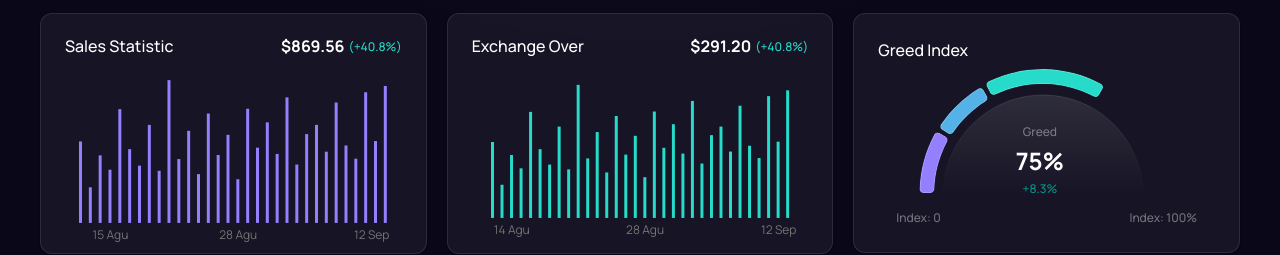
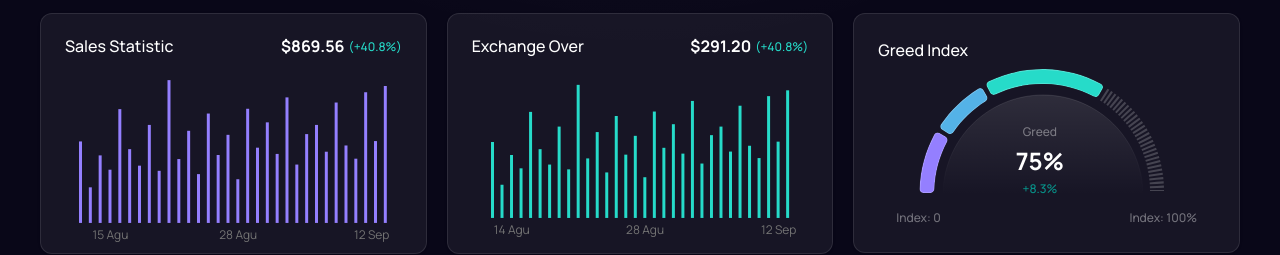
Before and after one commit to azkaanasiyya/extrados, a React (Vite) app: page / in a window 1280 px wide. Shown: the part 479-734 px from the top of the page. Built offline with nearby package versions, Linux system fonts and the light colour scheme.

Commit message:
style: adjust postion chart background

```diff
--- a/src/components/overview/greed.tsx
+++ b/src/components/overview/greed.tsx
@@ -9,7 +9,7 @@ import {
 
 import { motion } from "framer-motion"
 
-// import ChartBackground from "@/assets/overview/background.svg?react"
+import ChartBackground from "@/assets/overview/background.svg?react"
 import ChartUngu from "@/assets/overview/purple.svg?react"
 import ChartBiru from "@/assets/overview/blue.svg?react"
 import ChartHijau from "@/assets/overview/green.svg?react"
@@ -26,14 +26,14 @@ export function GreedIndex() {
 
       <CardContent className="relative w-full flex flex-col justify-center items-center">
         <div className="w-[250px] h-[130px] relative">
-          {/* <motion.div
-            className="absolute inset-0 pointer-events-none"
+          <motion.div
+            className="absolute left-[-1] top-0 pointer-events-none"
             initial={{ opacity: 0, scale: 0.8 }}
             animate={{ opacity: 1, scale: 1 }}
             transition={{ duration: 0.8, delay: 0.9, ease: "easeOut" }}
           >
             <ChartBackground />
-          </motion.div> */}
+          </motion.div>
 
           <motion.div
             className="absolute top-15.5 left-[-3px] pointer-events-none"
```
